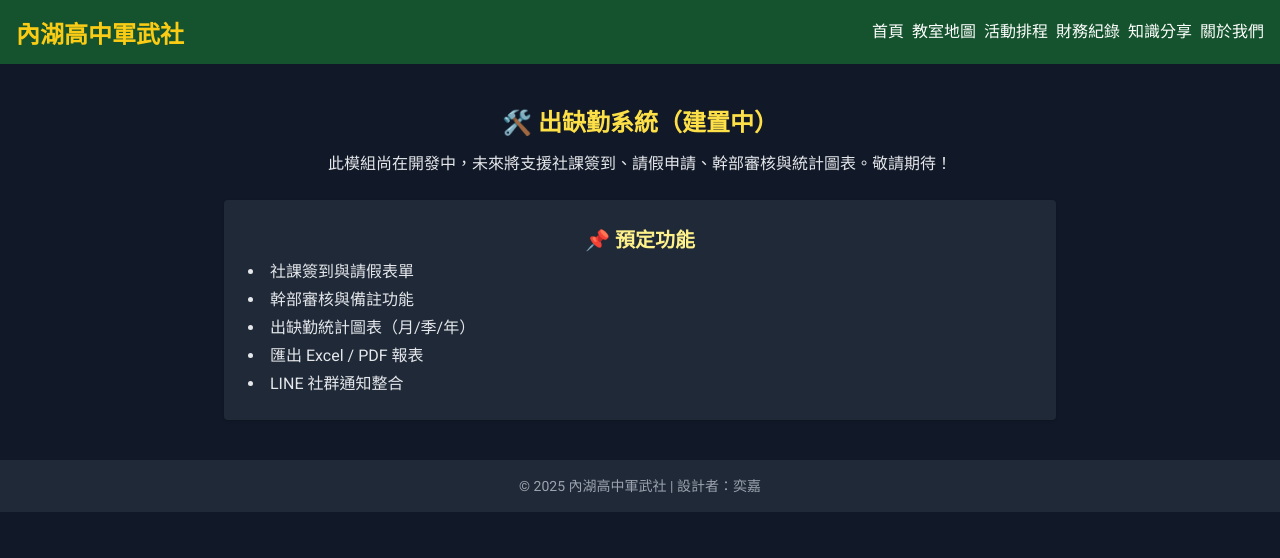
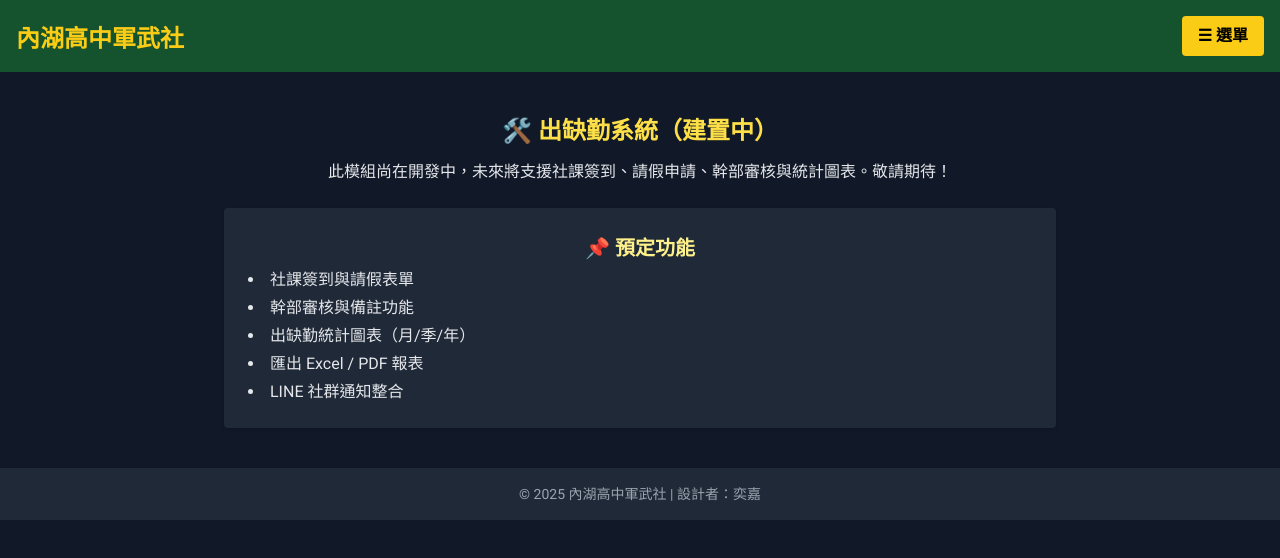
Before and after one commit to pyps0990-alt/nhmc9th.new, a plain HTML site: page pages/attendance.html in a window 1280 px wide. Drawn offline with nearby package versions, Linux system fonts and the light colour scheme.

Commit message:
Update attendance.html

```diff
--- a/pages/attendance.html
+++ b/pages/attendance.html
@@ -19,19 +19,23 @@
   </style>
 </head>
 <body class="bg-gray-900 text-white">
-
-  <!-- 導覽列 -->
-  <header class="bg-green-900 p-4 flex flex-wrap justify-between items-center gap-4">
-    <h1 class="text-xl md:text-2xl font-bold text-yellow-400">內湖高中軍武社</h1>
-    <nav class="flex flex-wrap gap-2 justify-center md:justify-end text-sm md:text-base">
-      <a href="../index.html" class="hover:text-yellow-300">首頁</a>
-      <a href="map.html" class="hover:text-yellow-300">教室地圖</a>
-      <a href="schedule.html" class="hover:text-yellow-300">活動排程</a>
-      <a href="finance.html" class="hover:text-yellow-300">財務紀錄</a>
-      <a href="knowledge.html" class="hover:text-yellow-300">知識分享</a>
-      <a href="about.html" class="hover:text-yellow-300">關於我們</a>
-    </nav>
-  </header>
+<header class="bg-green-900 p-4 flex justify-between items-center">
+  <h1 class="text-xl md:text-2xl font-bold text-yellow-400">內湖高中軍武社</h1>
+  <div class="relative">
+    <button id="menuBtn" class="bg-yellow-400 text-black px-4 py-2 rounded hover:bg-yellow-300 font-semibold text-sm md:text-base">
+      ☰ 選單
+    </button>
+    <div id="menuList" class="absolute right-0 mt-2 w-48 bg-gray-800 rounded shadow-lg hidden z-50">
+      <a href="../index.html" class="block px-4 py-2 text-white hover:bg-green-700 text-sm">🏠 首頁</a>
+      <a href="map.html" class="block px-4 py-2 text-white hover:bg-green-700 text-sm">🗺️ 教室地圖</a>
+      <a href="schedule.html" class="block px-4 py-2 text-white hover:bg-green-700 text-sm">📅 活動排程</a>
+      <a href="checkin.html" class="block px-4 py-2 text-white hover:bg-green-700 text-sm">📝 社課簽到</a>
+      <a href="finance.html" class="block px-4 py-2 text-white hover:bg-green-700 text-sm">💰 財務紀錄</a>
+      <a href="knowledge.html" class="block px-4 py-2 text-white hover:bg-green-700 text-sm">📚 知識分享</a>
+      <a href="about.html" class="block px-4 py-2 text-white hover:bg-green-700 text-sm">🎖 關於我們</a>
+    </div>
+  </div>
+</header>
 
   <!-- 出缺勤系統 -->
   <section class="py-10 px-4 md:px-8 max-w-4xl mx-auto text-center">
@@ -51,7 +55,20 @@
       </ul>
     </div>
   </section>
+  <script>
+    const menuBtn = document.getElementById("menuBtn");
+    const menuList = document.getElementById("menuList");
 
+    menuBtn.addEventListener("click", () => {
+      menuList.classList.toggle("hidden");
+    });
+
+    document.addEventListener("click", (e) => {
+      if (!menuBtn.contains(e.target) && !menuList.contains(e.target)) {
+        menuList.classList.add("hidden");
+      }
+    });
+  </script>
   <!-- 頁尾 -->
   <footer class="bg-gray-800 text-center p-4 text-xs md:text-sm text-gray-400">
     &copy; 2025 內湖高中軍武社 | 設計者：奕嘉
```
